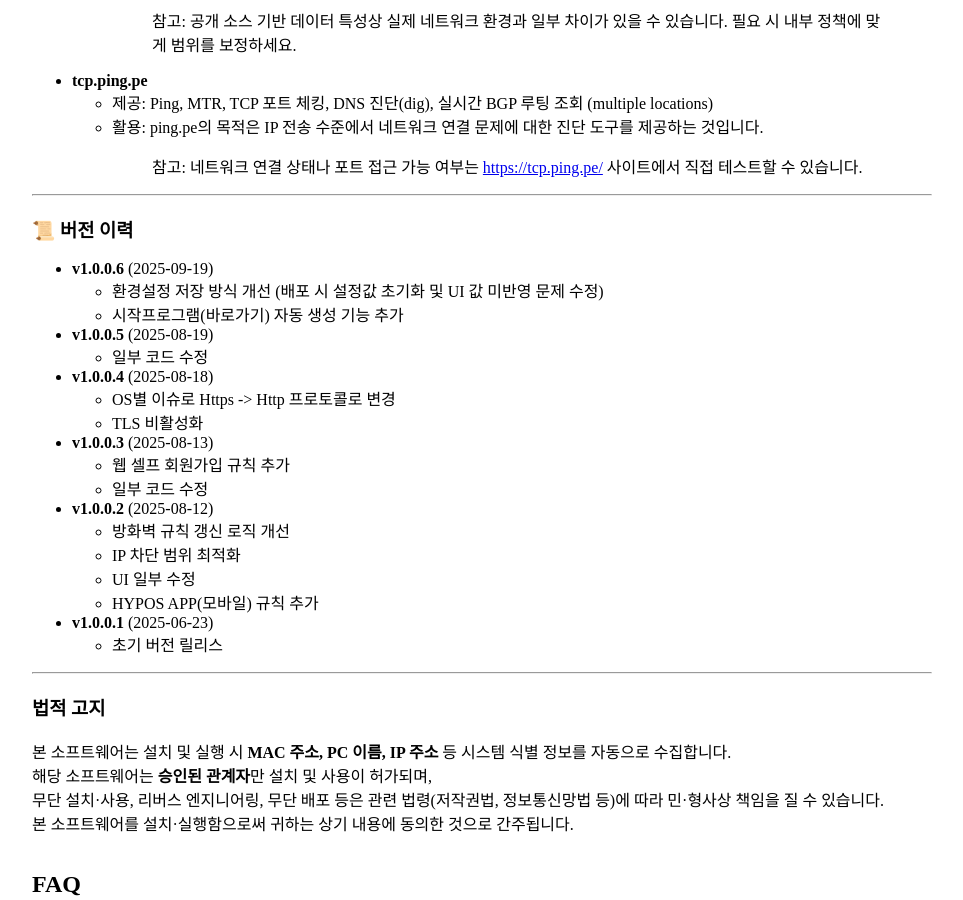
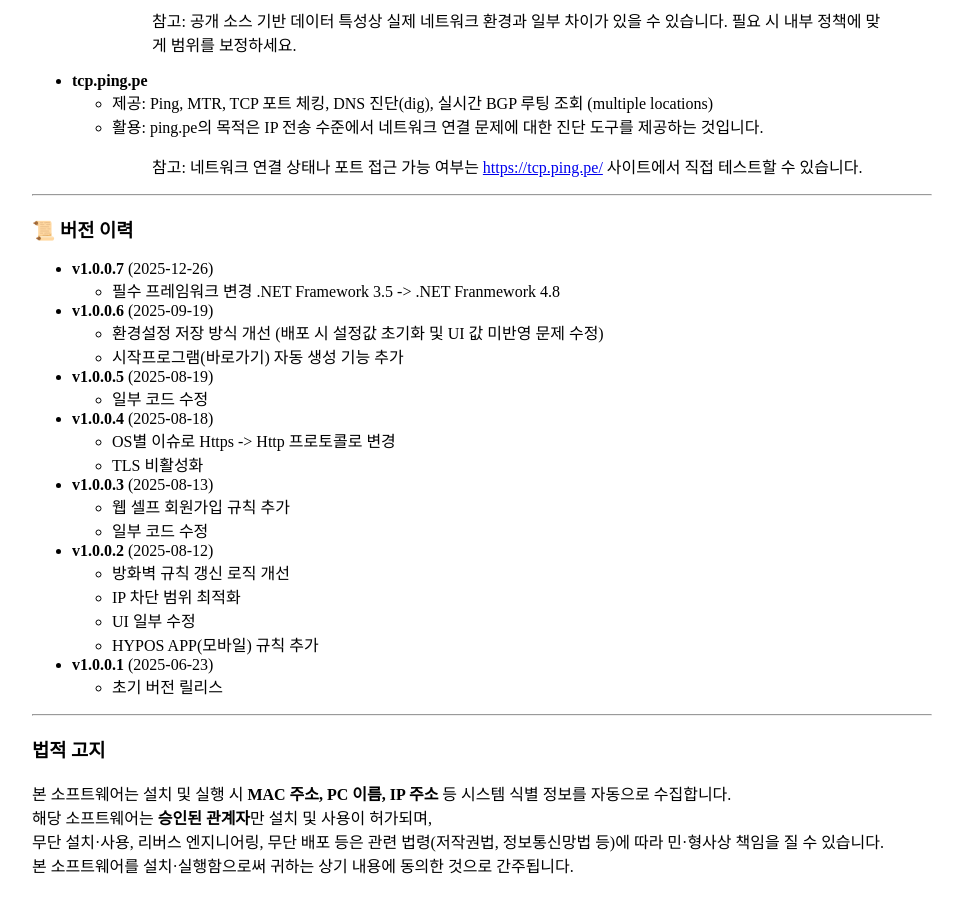
Before and after one commit to LeeTaeJong/LeeTaeJong.github.io, a Jekyll site: the page built from projects/HyFireWall.md, in a window 1280 px wide and 900 px high, scrolled down 1772 px. Shown: the whole window, without its empty margins (158-1121 px from the left). Built offline with Jekyll 4.4.1, drawn with Linux system fonts in a browser that asks for light colours.

Commit message:
Update HyFireWall.md

```diff
--- a/projects/HyFireWall.md
+++ b/projects/HyFireWall.md
@@ -79,6 +79,8 @@ HyFireWall은 국가별 IP 범위 데이터를 기반으로 차단 규칙을 생
 ---
 
 ### 📜 버전 이력
+- **v1.0.0.7** (2025-12-26)
+  - 필수 프레임워크 변경 .NET Framework 3.5 -> .NET Franmework 4.8
 - **v1.0.0.6** (2025-09-19)
   - 환경설정 저장 방식 개선 (배포 시 설정값 초기화 및 UI 값 미반영 문제 수정)
   - 시작프로그램(바로가기) 자동 생성 기능 추가
```
